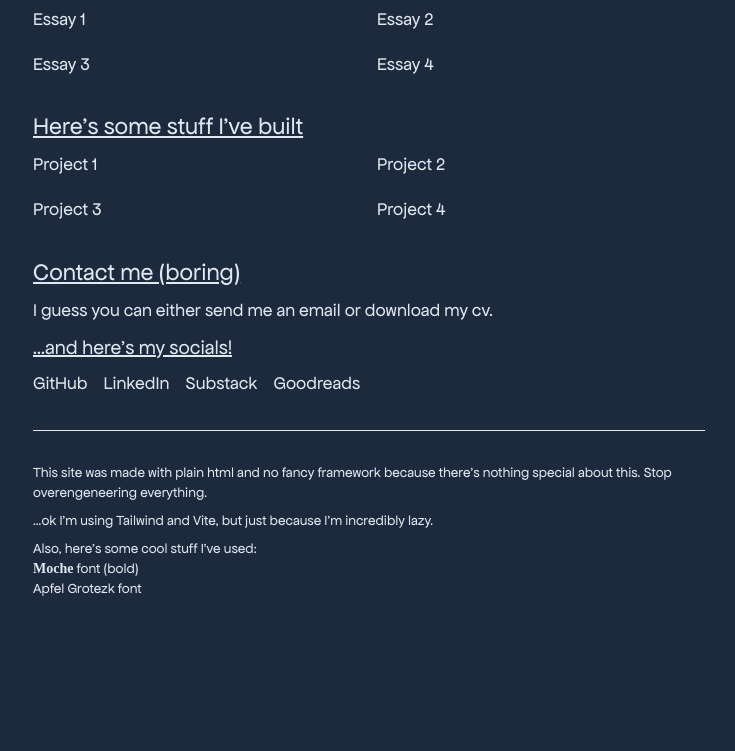
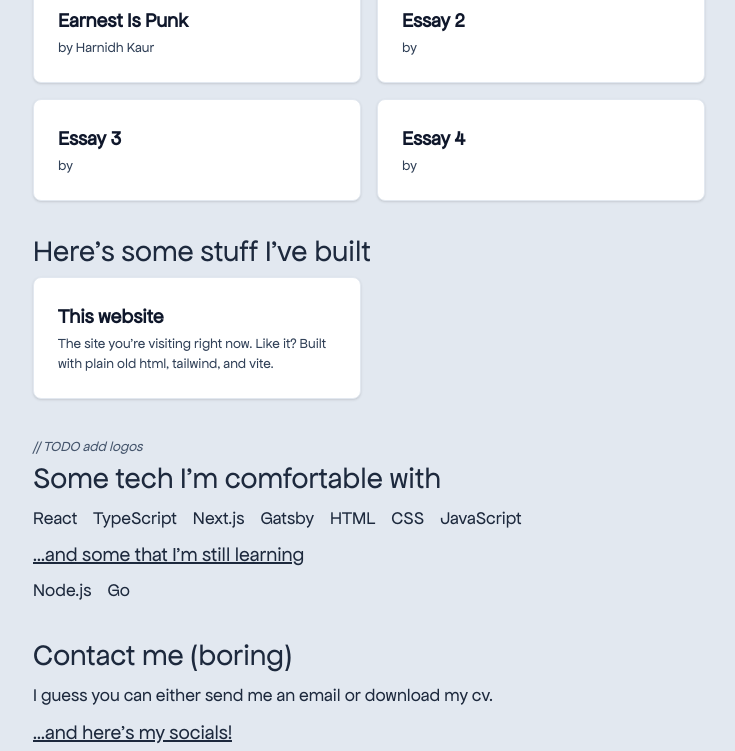
Before and after one commit to zum281/personal-site, a website built with Vite: page index.html in a window 1280 px wide. Shown: the part 561-1312 px from the top of the page, without its empty margins (271-1006 px from the left). Before the commit the page ends 1192 px from the top, so only its background shows below. Built offline with nearby package versions, Linux system fonts and the light colour scheme; files whose address does not match are found by name.

Commit message:
theme toggle + some content

```diff
--- a/index.html
+++ b/index.html
@@ -1,17 +1,38 @@
 <!doctype html>
-<html lang="en" data-theme="dark">
+<html lang="en" data-theme="light">
   <head>
     <meta charset="UTF-8" />
     <meta name="viewport" content="width=device-width, initial-scale=1" />
+    <meta
+      name="description"
+      content="My name is Fulvia, I'm a person, and this is my personal site. I do web development and a lot of reading."
+    />
     <title>FM | Simpler Web</title>
     <link href="/src/style.css" rel="stylesheet" />
   </head>
   <body
-    class="min-h-screen flex flex-col bg-slate-200 text-slate-800 dark:bg-slate-800 dark:text-slate-200 font-apfel leading-[1.6] text-lg max-md:px-4 light:bg-gradient-to-r from-slate-50 via-slate-100 to-slate-200"
+    class="min-h-screen flex flex-col bg-slate-200 text-slate-800 dark:bg-slate-800 dark:text-slate-200 font-apfel leading-[1.6] text-lg max-md:px-4 light:bg-gradient-to-r from-slate-50 via-slate-100 to-slate-200 transition-colors duration-700 ease-in-out"
   >
-    <header class="py-8 mx-auto max-w-2xl w-full">
-      <span>Fulvia Mourikis - Web Developer</span>
-      <button></button>
+    <header
+      class="py-8 mx-auto max-w-2xl w-full flex items-center justify-between"
+    >
+      <span>Fulvia Mourikis</span>
+      <label class="inline-flex items-center cursor-pointer">
+        <input
+          type="checkbox"
+          value=""
+          class="sr-only peer"
+          checked
+          onchange="toggletheme()"
+        />
+        <div
+          class="shadow-sm shadow-slate-300 dark:shadow-slate-700 border-slate-300 relative w-11 h-6 bg-slate-200 peer-focus:outline-none peer-focus:ring-4 peer-focus:ring-slate-300 dark:peer-focus:ring-slate-800 rounded-full peer dark:bg-slate-700 peer-checked:after:translate-x-full rtl:peer-checked:after:-translate-x-full peer-checked:after:border-white after:content-[''] after:absolute after:top-[2px] after:start-[2px] after:bg-white after:border-slate-300 after:border after:rounded-full after:h-5 after:w-5 after:transition-all dark:border-slate-600 peer-checked:bg-slate-600 dark:peer-checked:bg-slate-600"
+        ></div>
+        <span
+          class="ms-3 text-sm font-medium text-slate-800 dark:text-slate-200"
+          >Theme</span
+        >
+      </label>
     </header>
     <main class="grow mx-auto max-w-2xl space-y-8 w-full py-8 border-y">
       <section class="space-y-2">
@@ -20,29 +41,113 @@
         >
           Humans are not products.
         </h1>
-        <p class="text-sm">But that's not we you're here, is it?</p>
-        <p class="text-sm">Alright, here you go:</p>
+        <p class="text-sm text-slate-600 dark:text-slate-400 italic">
+          (But that's not we you're here, is it? Alright, here you go)
+        </p>
       </section>
       <section class="space-y-2">
-        <h2 class="text-2xl underline">Some nice reading</h2>
+        <h2 class="text-3xl">Some nice reading</h2>
         <ul class="grid md:grid-cols-2 gap-4">
-          <li><a href="#">Essay 1</a></li>
-          <li><a href="#">Essay 2</a></li>
-          <li><a href="#">Essay 3</a></li>
-          <li><a href="#">Essay 4</a></li>
+          <li>
+            <a
+              href="https://substack.com/inbox/post/161282329"
+              target="_blank"
+              class="block max-w-sm p-6 bg-white border border-slate-200 rounded-lg shadow-sm hover:bg-slate-100 dark:bg-slate-800 dark:border-slate-700 dark:hover:bg-slate-700"
+            >
+              <h3 class="mb-1 text-xl font-bold text-slate-900 dark:text-white">
+                Earnest Is Punk
+              </h3>
+              <p class="font-normal text-sm text-slate-700 dark:text-slate-400">
+                by Harnidh Kaur
+              </p>
+            </a>
+          </li>
+          <li>
+            <a
+              href="#"
+              target="_blank"
+              class="block max-w-sm p-6 bg-white border border-slate-200 rounded-lg shadow-sm hover:bg-slate-100 dark:bg-slate-800 dark:border-slate-700 dark:hover:bg-slate-700"
+            >
+              <h3 class="mb-1 text-xl font-bold text-slate-900 dark:text-white">
+                Essay 2
+              </h3>
+              <p class="font-normal text-sm text-slate-700 dark:text-slate-400">
+                by
+              </p>
+            </a>
+          </li>
+          <li>
+            <a
+              href="#"
+              class="block max-w-sm p-6 bg-white border border-slate-200 rounded-lg shadow-sm hover:bg-slate-100 dark:bg-slate-800 dark:border-slate-700 dark:hover:bg-slate-700"
+            >
+              <h3 class="mb-1 text-xl font-bold text-slate-900 dark:text-white">
+                Essay 3
+              </h3>
+              <p class="font-normal text-sm text-slate-700 dark:text-slate-400">
+                by
+              </p>
+            </a>
+          </li>
+          <li>
+            <a
+              href="#"
+              class="block max-w-sm p-6 bg-white border border-slate-200 rounded-lg shadow-sm hover:bg-slate-100 dark:bg-slate-800 dark:border-slate-700 dark:hover:bg-slate-700"
+            >
+              <h3 class="mb-1 text-xl font-bold text-slate-900 dark:text-white">
+                Essay 4
+              </h3>
+              <p class="font-normal text-sm text-slate-700 dark:text-slate-400">
+                by
+              </p>
+            </a>
+          </li>
         </ul>
       </section>
       <section class="space-y-2">
-        <h2 class="text-2xl underline">Here's some stuff I've built</h2>
+        <h2 class="text-3xl">Here's some stuff I've built</h2>
         <ul class="grid md:grid-cols-2 gap-4">
-          <li><a href="#">Project 1</a></li>
-          <li><a href="#">Project 2</a></li>
-          <li><a href="#">Project 3</a></li>
-          <li><a href="#">Project 4</a></li>
+          <li>
+            <a
+              href="https://github.com/zum281/personal-site"
+              target="_blank"
+              class="block max-w-sm p-6 bg-white border border-slate-200 rounded-lg shadow-sm hover:bg-slate-100 dark:bg-slate-800 dark:border-slate-700 dark:hover:bg-slate-700"
+            >
+              <h3 class="mb-1 text-xl font-bold text-slate-900 dark:text-white">
+                This website
+              </h3>
+              <p class="font-normal text-sm text-slate-700 dark:text-slate-400">
+                The site you're visiting right now. Like it? Built with plain
+                old html, tailwind, and vite.
+              </p>
+            </a>
+          </li>
         </ul>
       </section>
       <section class="space-y-2">
-        <h2 class="text-2xl underline">Contact me (boring)</h2>
+        <span class="text-sm text-slate-600 italic dark:text-slate-400"
+          >// TODO add logos</span
+        >
+        <h2 class="text-3xl">Some tech I'm comfortable with</h2>
+        <ul class="flex items-center gap-4">
+          <li>React</li>
+          <li>TypeScript</li>
+          <li>Next.js</li>
+          <li>Gatsby</li>
+          <li>HTML</li>
+          <li>CSS</li>
+          <li>JavaScript</li>
+        </ul>
+
+        <h3 class="text-xl underline">...and some that I'm still learning</h3>
+        <ul class="flex items-center gap-4">
+          <li>Node.js</li>
+          <li>Go</li>
+        </ul>
+      </section>
+
+      <section class="space-y-2">
+        <h2 class="text-3xl">Contact me (boring)</h2>
         <p>
           I guess you can either
           <a href="mailto:zum281@gmail.com">send me an email</a> or
@@ -102,4 +207,11 @@
       </section>
     </footer>
   </body>
+  <script defer>
+    function toggletheme() {
+      const theme = document.documentElement.getAttribute("data-theme");
+      const newTheme = theme === "dark" ? "light" : "dark";
+      document.documentElement.setAttribute("data-theme", newTheme);
+    }
+  </script>
 </html>
--- a/src/style.css
+++ b/src/style.css
@@ -1,4 +1,13 @@
 @import "tailwindcss";
+
+html[data-theme="dark"] {
+  --display-when-light: 1;
+  --display-when-dark: 0;
+}
+html[data-theme="light"] {
+  --display-when-light: 0;
+  --display-when-dark: 1;
+}
 
 @custom-variant dark (&:where([data-theme=dark], [data-theme=dark] *));
 
```
